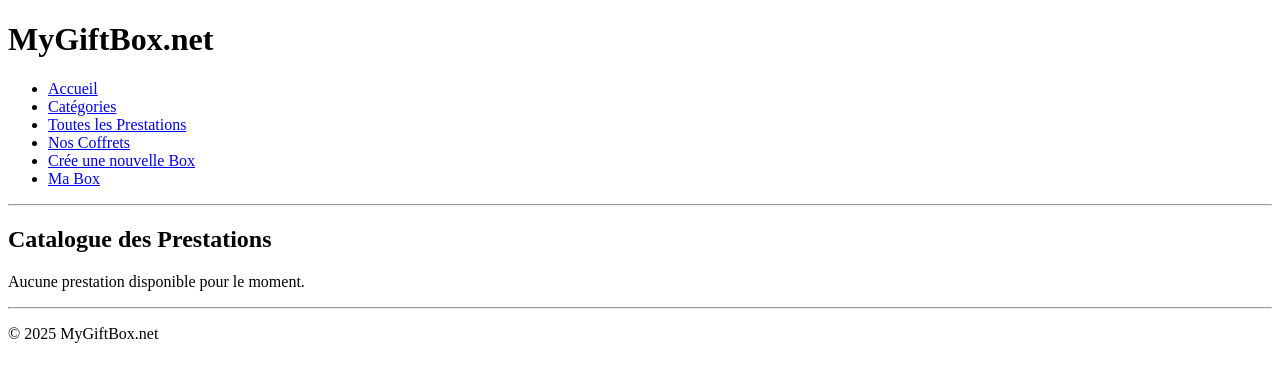
After one commit to AudinotNoah/BUT4mygiftbox, a PHP site: template src/webui/views/liste_prestations.html.twig in a window 1280 px wide. The commit adds this page. Shown: the top 382 px of the page. Run offline with PHP 8.4, Linux system fonts and the light colour scheme; the template is opened without the code that fills it, so the values that code supplies are empty; some libraries are stand-ins or nearby versions.

Commit message:
ajout liste prestations (fonc 1)

```diff
--- a/src/application_core/application/usecases/CatalogueServiceInterface.php
+++ b/src/application_core/application/usecases/CatalogueServiceInterface.php
@@ -12,4 +12,5 @@ interface CatalogueServiceInterface{
     public function getPrestationsbyCategorie(int $categ_id):array;
     public function getThemesCoffrets(): array;
     public function getCoffretById(int $id): array;
+    public function getToutesPrestationsAvecDetails(): array;
 }
--- a/src/conf/routes.php
+++ b/src/conf/routes.php
@@ -7,6 +7,7 @@ use gift\webui\actions\GetCategoriesAction;
 use gift\webui\actions\GetCategorieByIdAction;
 use gift\webui\actions\GetPrestationAction;
 use gift\webui\actions\GetPrestationByCategorieIdAction;
+use gift\webui\actions\GetPrestationsAction;
 use gift\webui\actions\HomeAction;
 use gift\webui\actions\GetCoffretTypesByThemeAction;
 use gift\webui\actions\GetCoffretTypeDetailsAction;
@@ -61,5 +62,8 @@ return function (App $app): App {
     $app->post('/box/validate', ValidateBoxAction::class)
         ->setName('validate_box');
 
+    $app->get('/prestations', GetPrestationsAction::class)
+        ->setName('liste_prestations');
+
     return $app;
 };
--- a/src/webui/views/layout.html.twig
+++ b/src/webui/views/layout.html.twig
@@ -13,6 +13,7 @@
         <ul>
             <li><a href="{{ url_for('home') }}">Accueil</a></li>
             <li><a href="{{ url_for('liste_categories') }}">Catégories</a></li>
+            <li><a href="{{ url_for('liste_prestations') }}">Toutes les Prestations</a></li>
             <li><a href="{{ url_for('liste_coffrets_par_theme') }}">Nos Coffrets</a></li>
             <li><a href="{{ url_for('create_box') }}">Crée une nouvelle Box</a></li>
             <li><a href="{{ url_for('view_current_box') }}">Ma Box</a></li>
--- /dev/null
+++ b/src/webui/views/liste_prestations.html.twig
@@ -0,0 +1,32 @@
+{% extends "layout.html.twig" %}
+
+{% block title %}Catalogue des Prestations{% endblock %}
+
+{% block content %}
+    <h2>Catalogue des Prestations</h2>
+
+    {% if prestations is empty %}
+        <p>Aucune prestation disponible pour le moment.</p>
+    {% else %}
+        <div style="display: grid; grid-template-columns: repeat(auto-fill, minmax(280px, 1fr)); gap: 20px;">
+
+            {% for prestation in prestations %}
+                <div style="border: 1px solid #ddd; padding: 15px; text-align: center; background-color: #f9f9f9; border-radius: 5px;">
+                    <a href="{{ url_for('details_prestation', {}, {'id': prestation.id}) }}" style="text-decoration: none; color: inherit;">
+                        <img src="/images/{{ prestation.img }}" alt="{{ prestation.libelle }}" style="width: 100%; height: 180px; object-fit: cover; margin-bottom: 10px; border-radius: 3px;">
+                        <h3 style="margin-top: 0; margin-bottom: 5px; font-size: 1.2em;">{{ prestation.libelle }}</h3>
+                    </a>
+
+                    <p style="margin-bottom: 5px; font-size: 1.1em; color: #333;">
+                        <strong>Prix :</strong> {{ prestation.tarif }} €
+                    </p>
+                    <p style="margin-bottom: 10px; font-size: 0.9em; color: #666;">
+                        Catégorie : {{ prestation.categorie.libelle|default('N/A') }}
+                    </p>
+
+                </div>
+            {% endfor %}
+
+        </div>
+    {% endif %}
+{% endblock %}
```
Also changed, not shown: src/application_core/application/usecases/CatalogueService.php (+8 -0 lines), src/webui/actions/GetPrestationsAction.php (added, +32 -0 lines).
